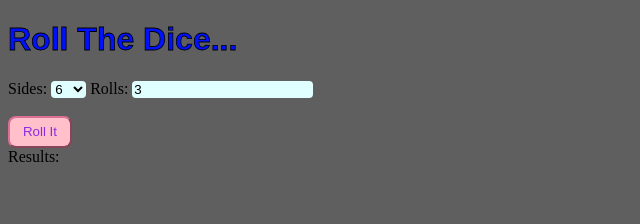
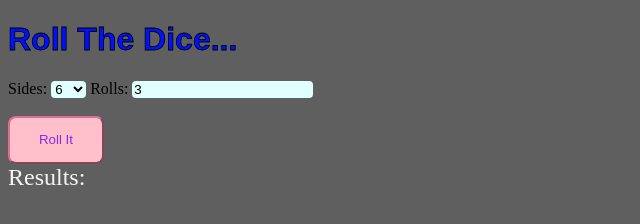
Before and after one commit to PapaFranku4647/Dice_Roller, a plain HTML site: page index.html in a window 1280 px wide. Shown: the whole page, without its empty margins (0-640 px from the left). Drawn offline with Linux system fonts and the light colour scheme.

Commit message:
Added more CSS

```diff
--- a/index.html
+++ b/index.html
@@ -32,8 +32,8 @@
 
     </div>
     <div>
-        <h>Results: </h>
-        <output name="output"></output>
+        <h class="outheader">Results: </h>
+        <output name="output" class="output"></output>
     </div>
     <script>
         function input_handler() {
--- a/style.css
+++ b/style.css
@@ -26,10 +26,19 @@ body {
 
 .roll-button {
     border-radius: .5rem;
-    height: 2rem;
-    width: 4rem;
+    height: 3rem;
+    width: 6rem;
     background: pink;
     color: blueviolet;
     border-color: palevioletred;
     border-width: .15rem;
 }
+
+.outheader {
+    color: whitesmoke;
+    font-size: 1.5rem;
+}
+
+.output {
+    color: wheat;
+}
```
